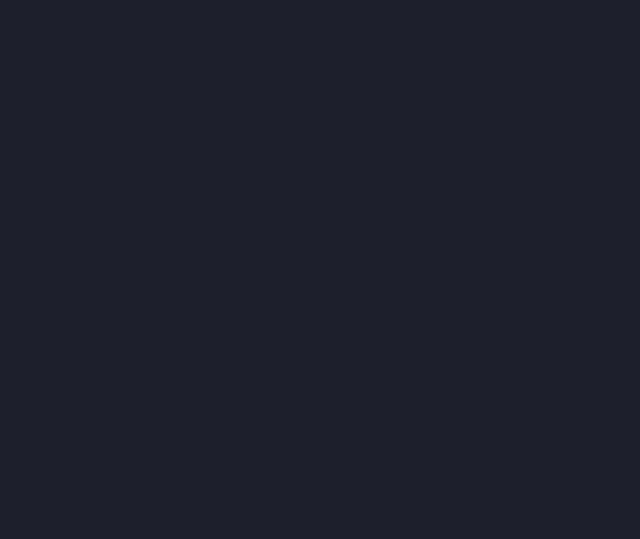
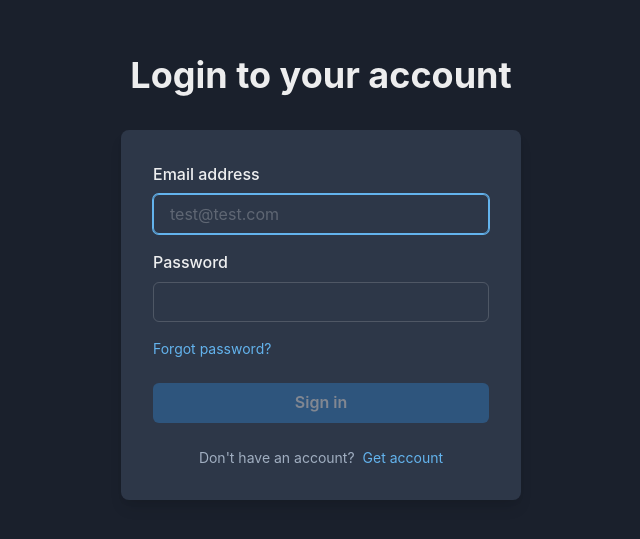
Before and after one commit to ayub-a/auth-app, a React app in the folder frontend/: page /login in a window 1280 px wide. Before the commit this address had no page. Shown: the part 123-662 px from the top of the page, without its empty margins (319-959 px from the left). Built offline with nearby package versions, Linux system fonts and the light colour scheme; the HTML template or start-up script is replaced by a standard one.

Commit message:
feat(client/login): add Login page UI

```diff
--- a/frontend/src/App.tsx
+++ b/frontend/src/App.tsx
@@ -1,4 +1,6 @@
 import { Route, Routes } from "react-router-dom"
+
+import { LoginPage } from "./pages/login"
 
 
 const Home = () => {
@@ -10,6 +12,7 @@ function App() {
 
 	return <Routes>
 		<Route path="/" element={<Home/>}/>
+		<Route path="/login" element={<LoginPage />}/>
 	</Routes>
 }
 
--- /dev/null
+++ b/frontend/src/pages/login.tsx
@@ -0,0 +1,45 @@
+import { useState } from "react"
+import { Link } from "react-router-dom"
+import { Box, Container, Flex, FormControl, FormLabel, Heading, Input, Stack, Link as ChakraLink, Button, Text } from "@chakra-ui/react"
+
+
+export const LoginPage = () => {
+    const [email, setEmail] = useState('')
+    const [password, setPassword] = useState('')
+
+
+    return (
+        <Flex minH='100vh' align='center' justify='center'>
+            <Container mx='auto' maxW='md' py={12} px={6} textAlign='center'>
+                <Heading fontSize='4xl' mb={8}>
+                    Login to your account
+                </Heading>
+                <Box rounded='lg' bg='gray.700' boxShadow='lg' p={8}>
+                    <Stack spacing={4}>
+                        <FormControl id='email'>
+                            <FormLabel>Email address</FormLabel>
+                            <Input type='email' autoFocus value={email} placeholder="test@test.com" onChange={(e) => setEmail(e.target.value)}/>
+                        </FormControl>
+                         <FormControl id='password'>
+                            <FormLabel>Password</FormLabel>
+                            <Input type='password' value={password} onChange={(e) => setPassword(e.target.value)}/>
+                        </FormControl>
+
+                        <ChakraLink as={Link} to='/password/forgot' fontSize='sm' textAlign={{ base: 'center', sm: 'left' }}>
+                            Forgot password?
+                        </ChakraLink>
+
+                        <Button my={2} isDisabled={!email || password.length < 6}>Sign in</Button>
+
+                        <Text align='center' fontSize='sm' color='text.muted'>
+                            Don't have an account?
+                            <ChakraLink as={Link} to='/register' ml={2}>
+                                Get account
+                            </ChakraLink>
+                        </Text>
+                    </Stack>
+                </Box>
+            </Container>
+        </Flex>
+    )
+}
```
